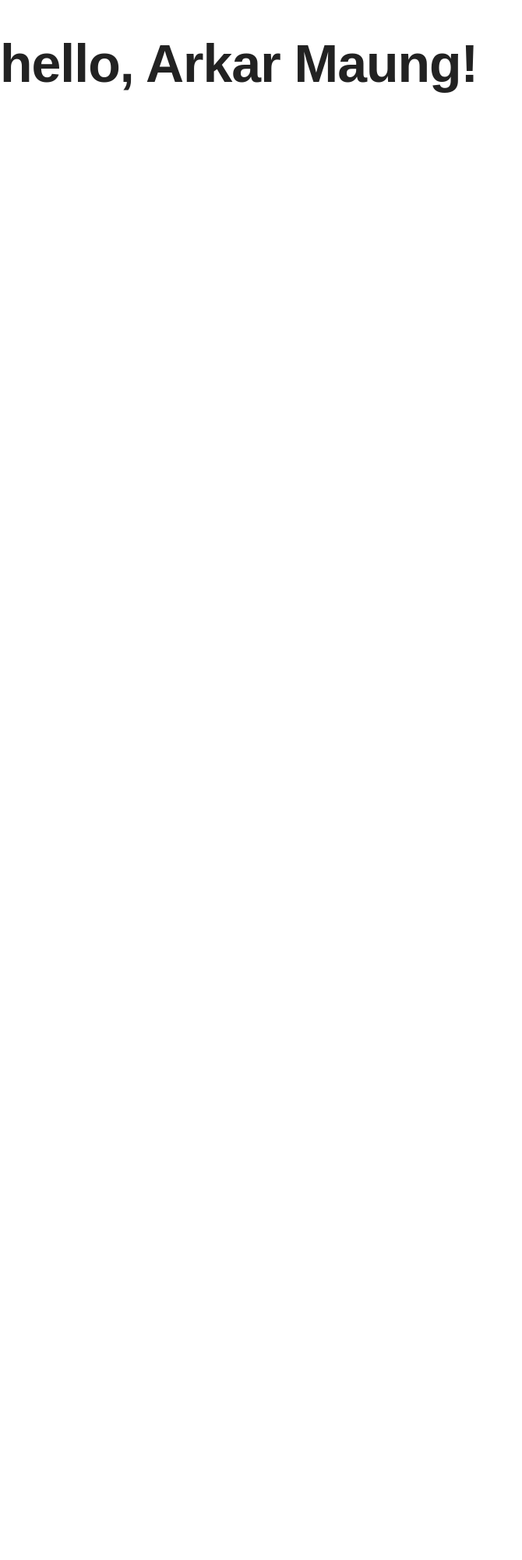
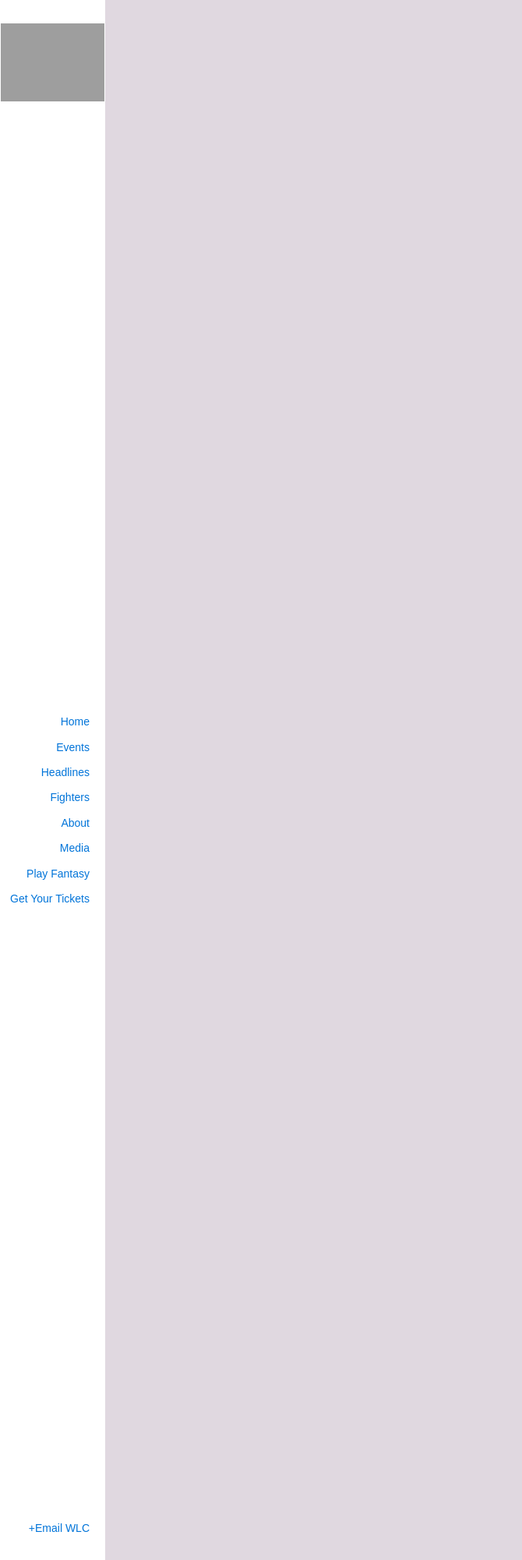
Before and after one commit to devarkar/wlc, a Jekyll site: the page built from index.html, in a window 1280 px wide. Shown: the whole page at 78% size, without its empty margins (0-670 px from the left). Built offline with Jekyll 4.4.1, drawn with Linux system fonts in a browser that asks for light colours; some web fonts are replaced; Markdown is read by kramdown in place of the engine named in the settings; before the commit the page ends 900 px from its top, so only the background shows below that; grey boxes are pictures that could not be loaded.

Commit message:
1st Step Flexbox Header Layout

```diff
--- a/_includes/arkar.html
+++ /dev/null
@@ -1 +0,0 @@
-<h1>hello, Arkar Maung!</h1>
--- /dev/null
+++ b/_includes/header.html
@@ -0,0 +1 @@
+<header> <h1 class="logo">World Lethwei Championship</h1><nav class="site-nav"><ul><li><a href="#home">Home</a></li><li><a href="#events">Events</a></li><li><a href="#headlines">Headlines</a></li><li><a href="#fighters">Fighters</a></li><li><a href="#about">About</a></li><li><a href="#media">Media</a></li><li><a href="#fantasy">Play Fantasy</a></li><li><a href="#ticket">Get Your Tickets</a></li></ul></nav><a href="mailto:devarkarmg2015@gmail.com" class="email-link">+Email WLC</a></header>
--- a/_jadefiles/arkar.jade
+++ /dev/null
@@ -1 +0,0 @@
-h1 hello, Arkar Maung!
--- a/_layouts/default.html
+++ b/_layouts/default.html
@@ -5,7 +5,7 @@
         <meta http-equiv="X-UA-Compatible" content="IE=edge,chrome=1">
         <title>{{ page.title }}</title>
         <meta name="viewport" content="width=device-width">
-        <link rel="stylesheet" href="assets/css/main.css">
+        <link rel="stylesheet" href="/assets/css/main.css">
 
     </head>
     <body>
--- a/assets/css/1-base/_body-element.sass
+++ b/assets/css/1-base/_body-element.sass
@@ -1,8 +1,9 @@
 body
-  background-color: white
+  background-color: #E0D8E0
   font-size: 14px
   line-height: 1.6
-  font-family: 'Fira Sans', sans-serif
+  // font-family: 'Fira Sans', sans-serif
+  font-family: 'Sansita', sans-serif;
   color: #666
   -webkit-font-smoothing: antialiased
   -webkit-text-size-adjust: 100%
--- /dev/null
+++ b/assets/css/3-layouts/home.sass
@@ -0,0 +1,3 @@
+.home-wrap
+	display: flex
+	min-height: 100vh
--- a/assets/css/main.css
+++ b/assets/css/main.css
@@ -7,6 +7,7 @@
  */
 /* Document
    ========================================================================== */
+@import url("https://fonts.googleapis.com/css?family=Sansita");
 html {
   font-family: sans-serif;
   /* 1 */
@@ -402,11 +403,14 @@ template {
 [hidden] {
   display: none; }
 
+html {
+  font-family: 'Sansita', sans-serif; }
+
 body {
-  background-color: white;
+  background-color: #E0D8E0;
   font-size: 14px;
   line-height: 1.6;
-  font-family: 'Fira Sans', sans-serif;
+  font-family: 'Sansita', sans-serif;
   color: #666;
   -webkit-font-smoothing: antialiased;
   -webkit-text-size-adjust: 100%; }
@@ -524,3 +528,43 @@ hr {
   clear: both;
   margin: 10px 0 30px;
   height: 0; }
+
+.home-wrap header {
+  width: 135px;
+  background: white;
+  padding: 30px 0;
+  display: -ms-flexbox;
+  display: flex;
+  -ms-flex-direction: column;
+      flex-direction: column;
+  -ms-flex-pack: justify;
+      justify-content: space-between; }
+  .home-wrap header .logo {
+    overflow: hidden;
+    text-indent: 101%;
+    white-space: nowrap;
+    background-image: url(http://drive.google.com/uc?export=view&id=0B0jGJ97eJi9nVk9uRzA5cS1RaUE);
+    background-repeat: no-repeat;
+    background-position: center;
+    background-size: contain;
+    height: 100px;
+    padding: 0;
+    margin: 0; }
+  .home-wrap header .site-nav ul {
+    list-style: none;
+    margin: 20px 0;
+    padding: 0 20px 0 0;
+    text-align: right; }
+    .home-wrap header .site-nav ul li {
+      margin-bottom: 10px; }
+      .home-wrap header .site-nav ul li:last-child {
+        margin-bottom: 0; }
+  .home-wrap header .email-link {
+    display: block;
+    text-align: right;
+    padding-right: 20px; }
+
+.home-wrap {
+  display: -ms-flexbox;
+  display: flex;
+  min-height: 100vh; }
--- a/assets/css/main.scss
+++ b/assets/css/main.scss
@@ -1,8 +1,14 @@
 @import "0-tools/bourbon/bourbon";
 @import "0-tools/normalize";
+@import "0-tools/fonts";
+@import "0-tools/vars";
 
 @import "1-base/body-element";
 @import "1-base/example-buttons";
 @import "1-base/links";
 @import "1-base/selection-colors";
 @import "1-base/typography";
+
+@import "2-modules/header";
+
+@import "3-layouts/home";
--- a/index.html
+++ b/index.html
@@ -12,4 +12,14 @@ title: Your New Jekyll Site
   </ul>
 </div> -->
 
- {% include arkar.html %}
+<div class="home-wrap">
+	{% include header.html %}
+
+	<div class="home-section">
+		<!-- all the sections are here... -->
+		<div style="height: 2000px">
+
+		</div>
+	</div>
+
+</div>
```
Also changed, not shown: _includes/about.html (deleted, +0 -8 lines), _jadefiles/header.jade (added, +15 -0 lines), assets/css/2-modules/_header.sass (added, +38 -0 lines), gulpfile.js (+14 -1 lines), assets/css/0-tools/_fonts.scss (line endings or trailing spaces), assets/img/wlc-logo.png (added), assets/img/wlc.svg (added).
